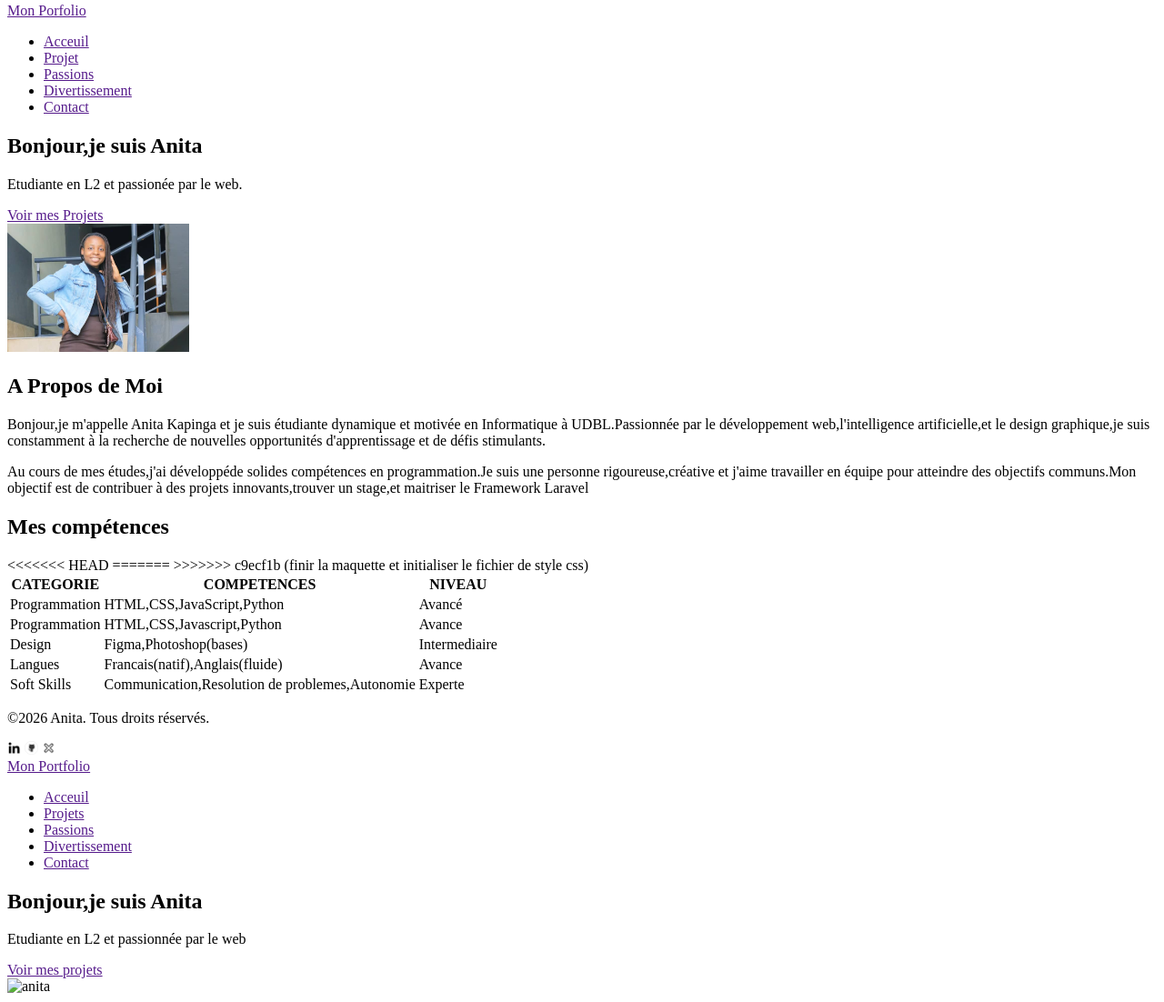
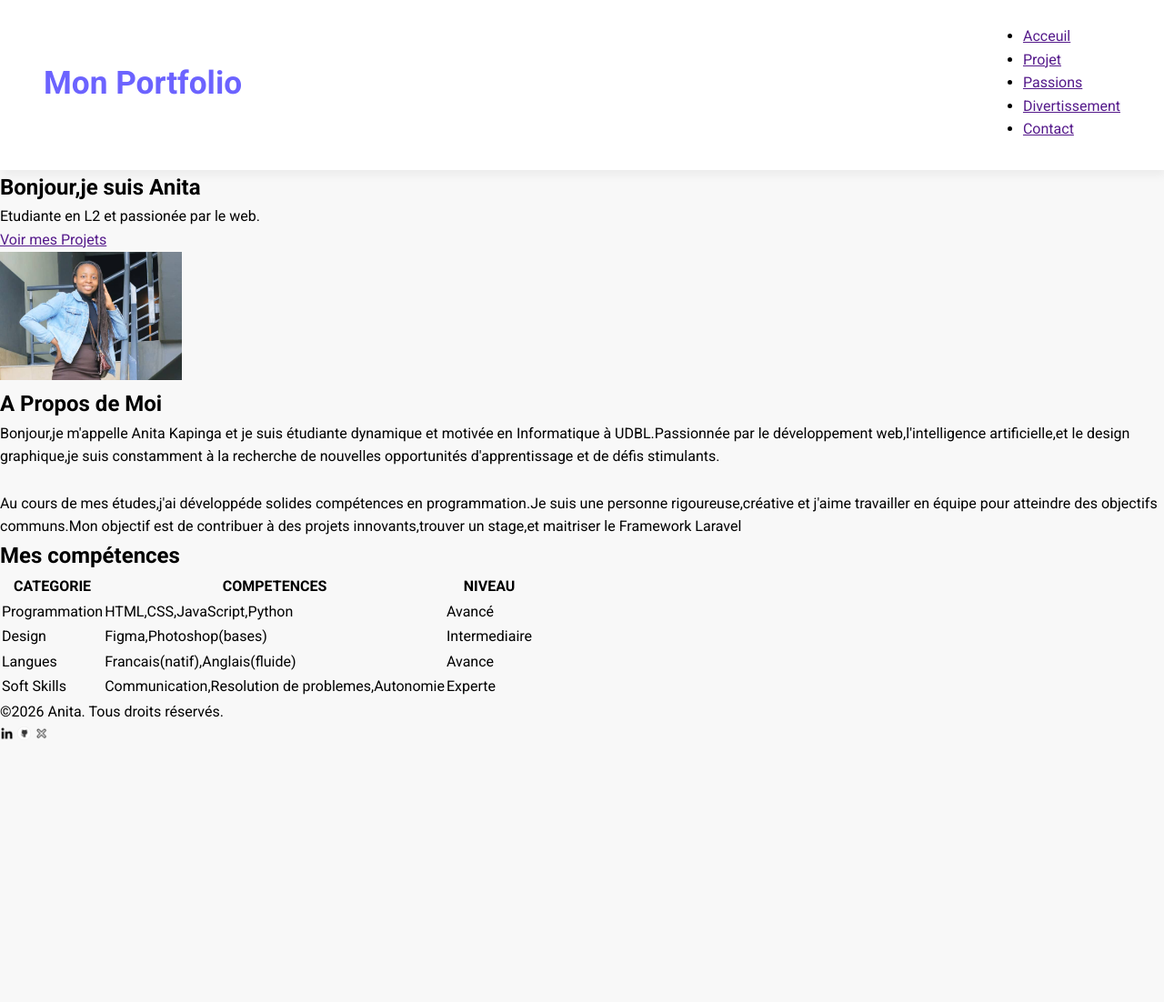
Before and after one commit to kapingailungaanita/Mon-Portfolio-2026, a plain HTML site: page index.html in a window 1280 px wide. Shown: the part 5-1107 px from the top of the page at 91% size. After the commit the page ends 826 px from the top, so only its background shows below. Drawn offline with Linux system fonts and the light colour scheme.

Commit message:
stylisation du header

```diff
--- a/CSS/style.css
+++ b/CSS/style.css
@@ -6,11 +6,33 @@
     --gris-fonce:#666;
     --gris-tres-clair:#F8F8F8;
     --gris-clair:#EEE;
+}
 
-
+* {
+    margin: 0;
+    padding: 0;
+    box-sizing: border-box;
 
 }
-
-h1{
-    color:var(--violet-fonce);
+body {
+    background-color: var(--gris-tres-clair);
+    font-family: Roboto,sans-serif;
+    line-height: 1.6;
 }
+header {
+    background-color: white;
+    box-shadow: 2px  6px 10px rgba(0,0,0,0.05);
+    position: sticky;
+    top: 0;
+    z-index: 100;
+    display: flex;
+    justify-content: space-between;
+    align-items: center;
+    padding: 2rem 3rem;
+}
+header div a {
+    text-decoration: none;
+    font-size:2.2rem;
+    font-weight: bold;
+    color: var(--violet-doux);
+}
--- a/index.html
+++ b/index.html
@@ -4,11 +4,14 @@
     <meta charset="UTF-8">
     <meta name="viewport" content="width=device-width, initial-scale=1.0">
     <title>Mon Portfolio</title>
-</head>
+    <link rel="stylesheet" href="CSS/style.css">
+    <link rel="preconnect" href="https://fonts.googleapis.com">
+<link rel="preconnect" href="https://fonts.gstatic.com" crossorigin>
+<link href="https://fonts.googleapis.com/css2?family=Roboto:ital,wght@0,100..900;1,100..900&display=swap" rel="stylesheet">
 <body>
     <header>
         <div>
-            <a href="">Mon Porfolio</a>
+            <a href="">Mon Portfolio</a>
         </div>
         <nav>
             <ul>
@@ -36,6 +39,7 @@
             <div>
                 <h2> A Propos de Moi</h2>
                 <p>Bonjour,je m'appelle Anita Kapinga et je suis étudiante dynamique et motivée en Informatique à UDBL.Passionnée par le développement web,l'intelligence artificielle,et le design graphique,je suis constamment à la recherche de nouvelles opportunités d'apprentissage et de défis stimulants.</p>
+                <br>
                 <p>Au cours de mes études,j'ai développéde solides compétences en programmation.Je suis une personne rigoureuse,créative et j'aime travailler en équipe pour atteindre des objectifs communs.Mon objectif est de contribuer à des projets innovants,trouver un stage,et maitriser le Framework Laravel</p>
 
             </div>
@@ -48,7 +52,6 @@
                         <th>CATEGORIE</th>
                         <th>COMPETENCES</th>
                         <th>NIVEAU</th>
-<<<<<<< HEAD
                 </thead>
                 <tbody>
                     </tr>
@@ -56,15 +59,6 @@
                         <td>Programmation</td>
                         <td>HTML,CSS,JavaScript,Python</td>
                         <td>Avancé</td>
-=======
-                    </tr>
-                </thead>
-                <tbody>
-                    <tr>
-                        <td>Programmation</td>
-                        <td>HTML,CSS,Javascript,Python</td>
-                        <td>Avance</td>
->>>>>>> c9ecf1b (finir la maquette et initialiser le fichier de style css)
                     </tr>
                     <tr>
                         <td>Design</td>
@@ -97,47 +91,3 @@
     </footer>
 </body>
 </html>
-
-<!DOCTYPE html>
-<html lang="en">
-<head>
-    <meta charset="UTF-8">
-    <meta http-equiv="X-UA-Compatible" content="IE=edge">
-    <meta name="viewport" content="width=device-width, initial-scale=1.0">
-    <title>Mon Portfolio</title>
-</head>
-<body>
-    <header>
-        <div>
-            <a href="">Mon Portfolio</a>
-
-        </div>
-        <nav>
-            <ul>
-                <li><a href="">Acceuil</a></li>
-                <li><a href="">Projets</a></li>
-                <li><a href="">Passions</a></li>
-                <li><a href="">Divertissement</a></li>
-                <li><a href="">Contact</a></li>
-
-
-            </ul>
-        </nav>
-    </header>
-    <main>
-        <section>
-            <div>
-                <h1>Bonjour,je suis Anita</h1>
-                <p>Etudiante en L2 et passionnée par le web</p>
-                <a href="">Voir mes projets</a>
-            </div>
-            <div>
-                <img src="images/anita.png" alt="anita" width="300" >
-            </div>
-        </section>
-        <section></section>
-        <section></section>
-    </main>
-    <footer></footer>
-</body>
-</html>
```
